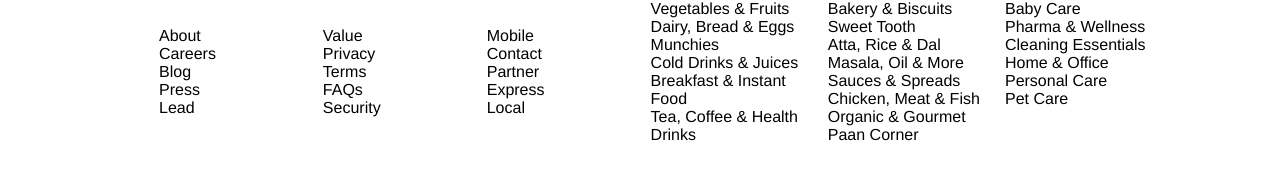
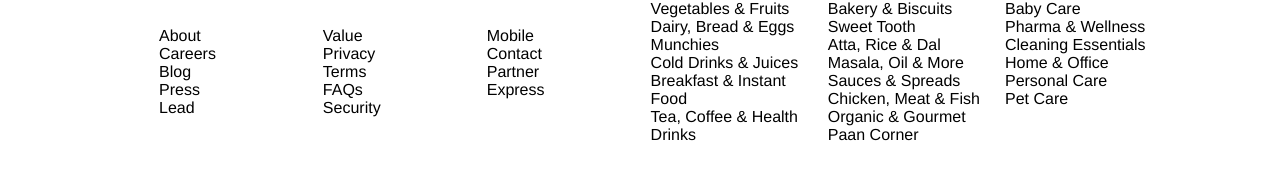
Before and after one commit to saurabh-h-patil/blinkit, a React (Vite) app in the folder blinkit/: page / in a window 1280 px wide. Shown: the part 1744-1925 px from the top of the page. Built offline with nearby package versions, Linux system fonts and the light colour scheme.

Commit message:
add link

```diff
--- a/blinkit/src/components/footer/footerAtoms/Linkscata.jsx
+++ b/blinkit/src/components/footer/footerAtoms/Linkscata.jsx
@@ -17,7 +17,6 @@ const UsefulLinks = () => {
     "Contact",
     "Partner",
     "Express",
-    "Local",
   ];
   const allCategories = Categories.map((cat) => ({
     id: cat.id,
```
